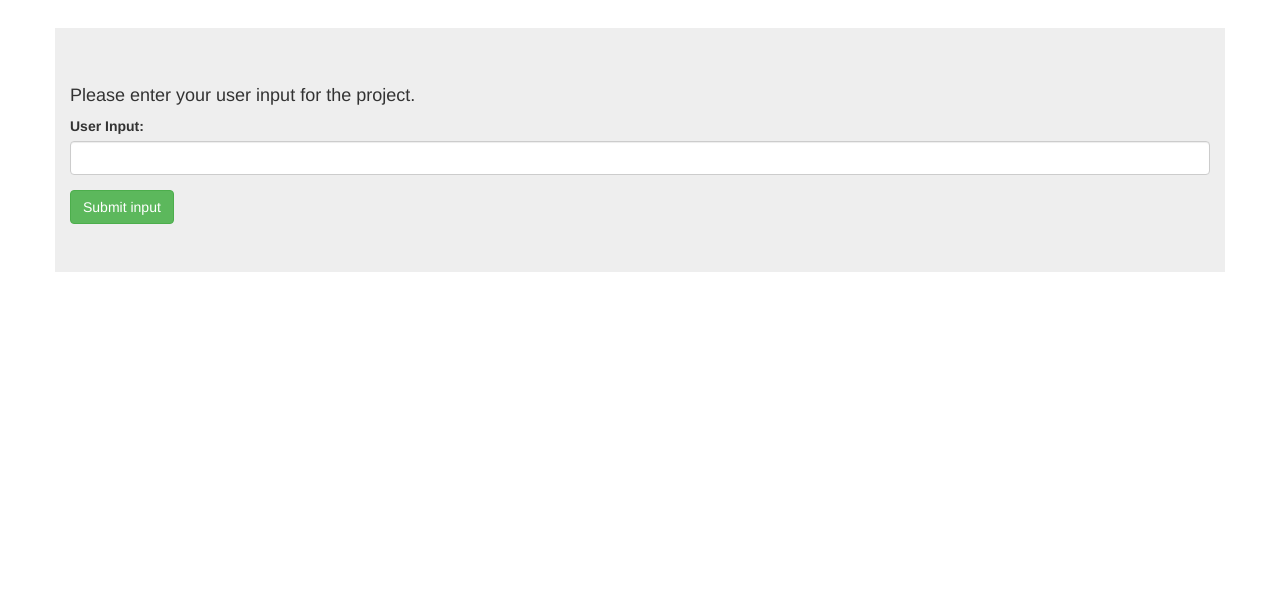
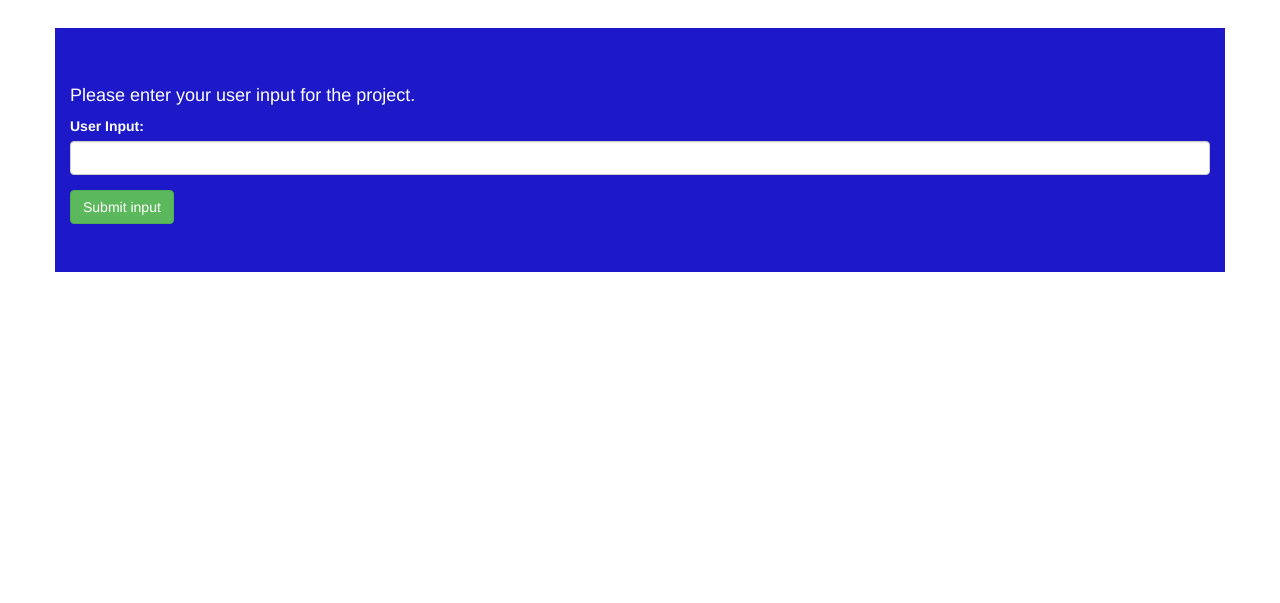
Before and after one commit to RubyBe/pingpong, a plain HTML site: page index.html in a window 1280 px wide. Shown: the part 197-800 px from the top of the page. Drawn offline with nearby package versions, Linux system fonts and the light colour scheme.

Commit message:
add some stylng to display

```diff
--- a/css/master.css
+++ b/css/master.css
@@ -1,3 +1,8 @@
 .my_result {
   display: none;
 }
+
+.jumbotron {
+  color: white;
+  background-color: rgba(30, 25, 200, 1);
+}
--- a/js/scripts.js
+++ b/js/scripts.js
@@ -57,11 +57,6 @@ var replaceAll = function(number) {
 };
 
 
-
-
-
-
-
 // User logic interface
 $(document).ready(function() {
   // interface logic
```
